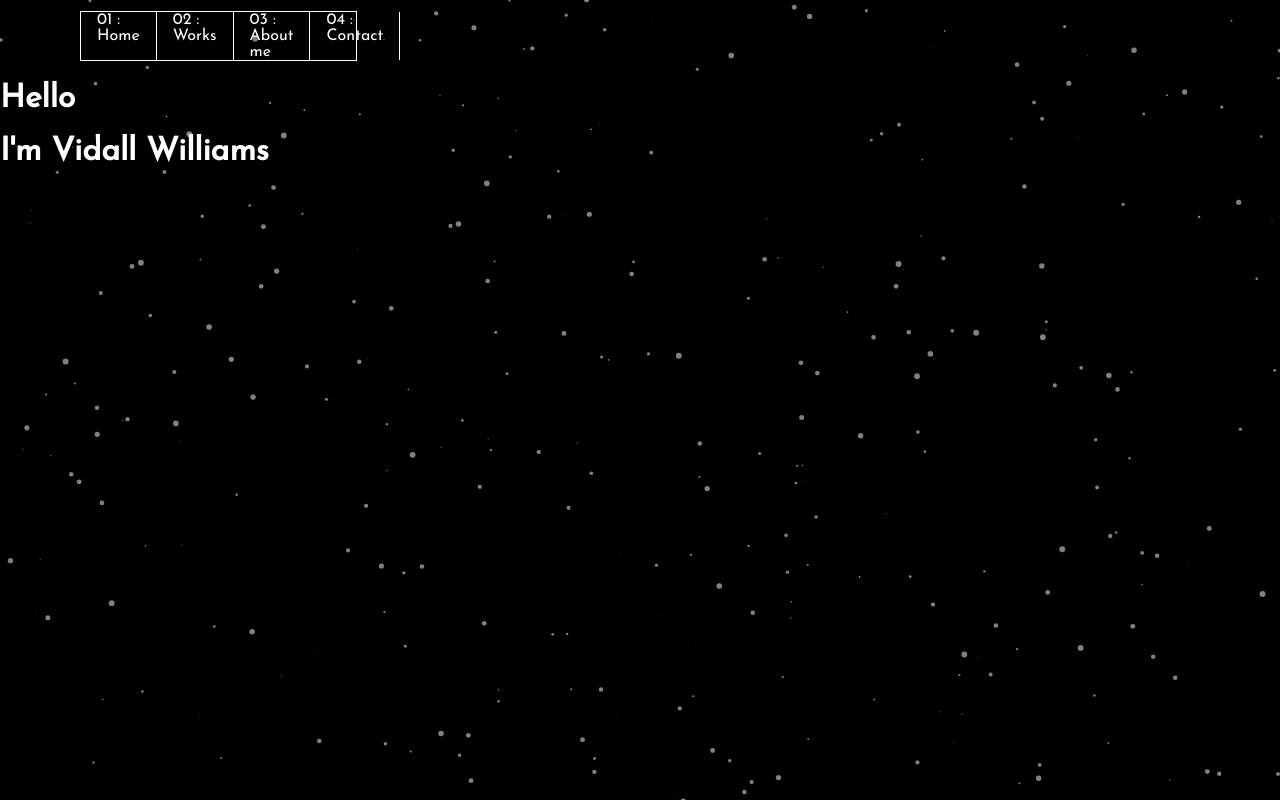
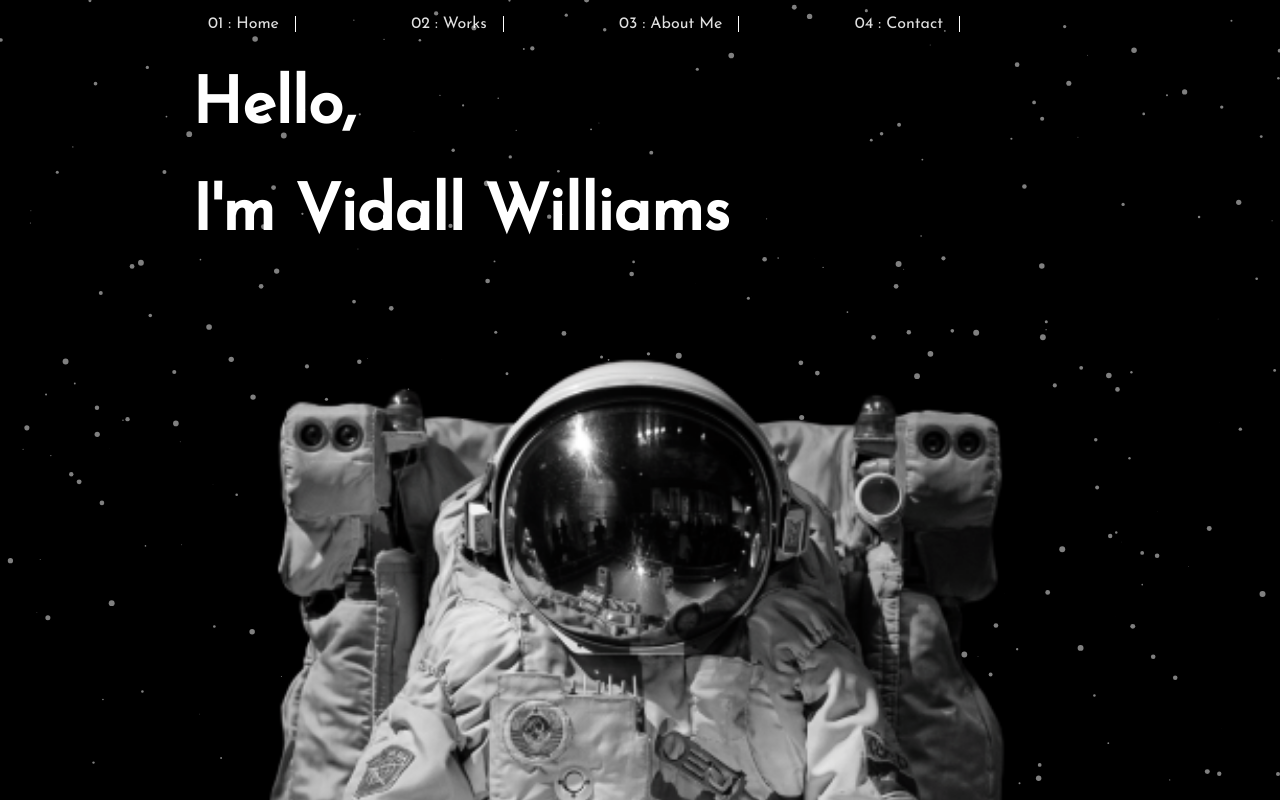
Before and after one commit to KailGreene/space-portfolio, a plain HTML site: page index.html in a window 1280 px wide. Shown: the top 800 px of the page. Drawn offline with nearby package versions, Linux system fonts and the light colour scheme.

Commit message:
sizing and positioning of all but img finished

```diff
--- a/css/style.css
+++ b/css/style.css
@@ -23,29 +23,36 @@ a {
   text-decoration: none;
 }
 .container {
+  width: 100%;
+  height: 100vh;
   display: flex;
   position: absolute;
   flex-direction: column;
+  justify-content: flex-start;
 }
 .main-nav {
-  width: 50%;
-  margin-top: 0.7rem;
-  margin-left: 5rem;
+  width: 60%;
+  margin-top: 1rem;
+  margin-left: 15%;
   display: flex;
   flex-direction: row;
   justify-content: space-between;
-  border: 0.01rem solid #fff;
 }
 .main-nav li {
   padding: 0 1rem 0 1rem;
   border-right: 0.01rem solid #fff;
 }
 .main-nav li a {
-  color: #fff;
+  color: rgba(255, 255, 255, 0.877);
 }
 .main-nav li a:hover {
   font-weight: bold;
 }
 .title {
+  margin-left: 15%;
   color: #fff;
+  font-size: 2em;
 }
+.main-image {
+  margin-top: auto;
+}
--- a/index.html
+++ b/index.html
@@ -17,14 +17,19 @@
         <ul class="main-nav">
           <li><a href="">01 : Home </a></li>
           <li><a href="works.html">02 : Works </a></li>
-          <li><a href="About.html"> 03 : About me </a></li>
+          <li><a href="About.html"> 03 : About Me </a></li>
           <li><a href="contact.html"> 04 : Contact </a></li>
         </ul>
       </nav>
       <div class="title">
-        <h1>Hello</h1>
+        <h1>Hello,</h1>
         <h1>I'm Vidall Williams</h1>
       </div>
+      <img
+        src="img/nicolagypsicola-73977-unsplash-removebg.png"
+        class="main-image"
+        alt="astronaught photo"
+      />
     </div>
     <div id="particles-js"></div>
   </body>
```
Also changed, not shown: img/nicolagypsicola-73977-unsplash-removebg.png (added).
